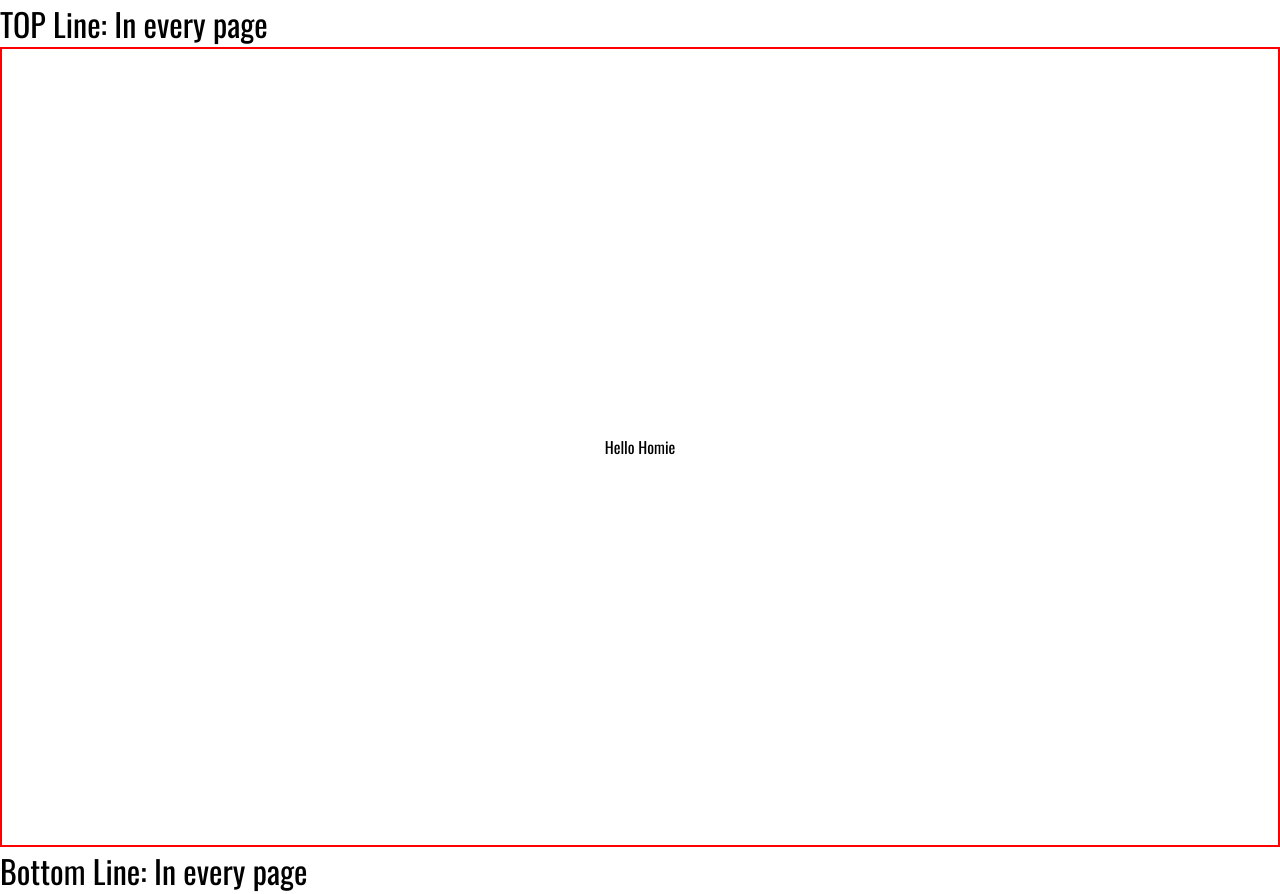
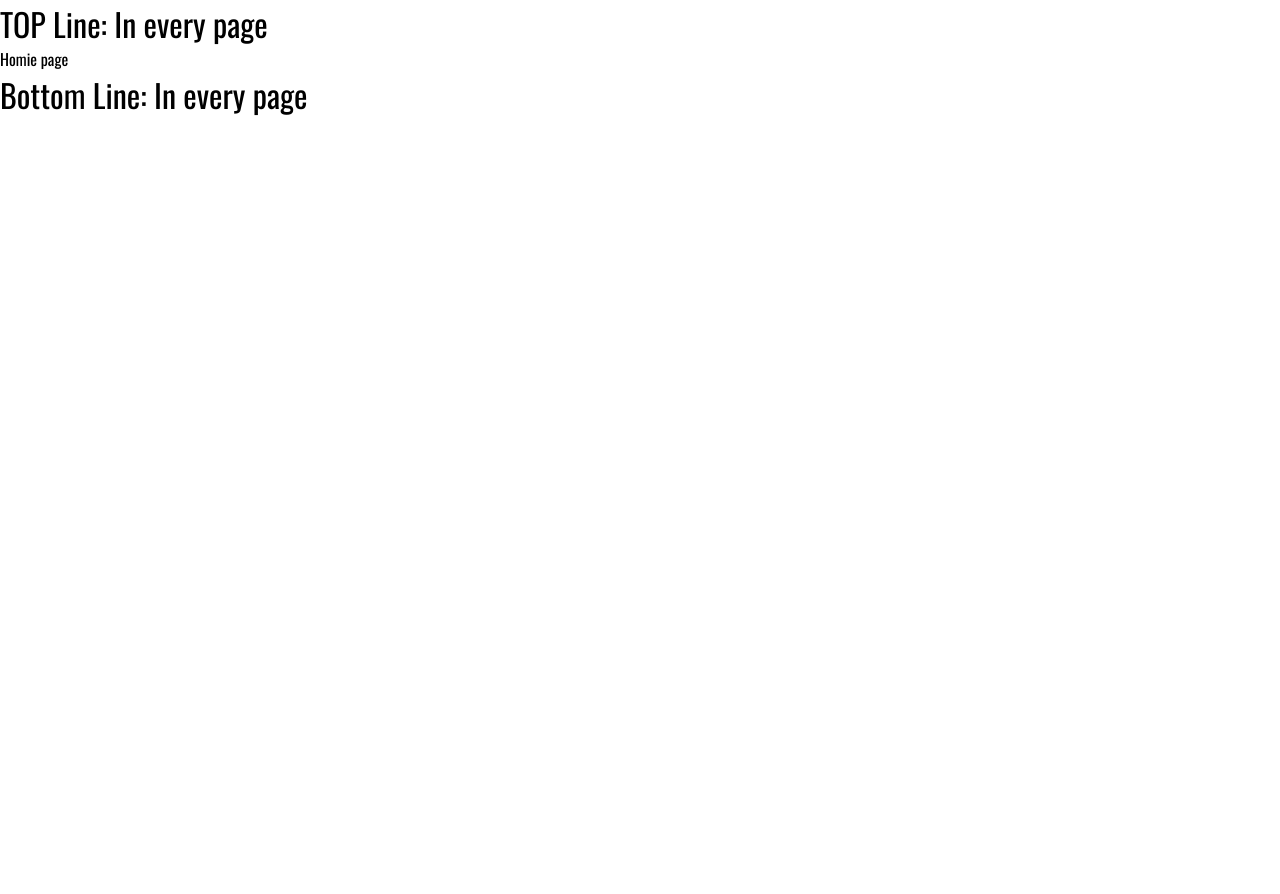
Before and after one commit to codeyourwaytofreedom/streamer, a Next.js app: page / in a window 1280 px wide. After the commit the page ends 800 px from the top, so only its background shows below. Built offline with nearby package versions, Linux system fonts and the light colour scheme.

Commit message:
Page specific layout applied.
Typescript compatible.

```diff
--- a/components/Homie.tsx
+++ b/components/Homie.tsx
@@ -1,19 +1,12 @@
 import h from "../styles/Homie.module.css";
-
-
-
+import Layout from '../components/Layout';
 
 const Homie = () => {
-
-    return (
-        <>
-            <>
-            <div className={h.homie}>
-                  Hello Homie
-            </div>
-            </>
-        </>
-     );
+  return (
+    <div>
+      Homie page
+    </div>
+   );
 }
 
 export default Homie;
--- a/components/Layout.tsx
+++ b/components/Layout.tsx
@@ -9,7 +9,7 @@ const Layout = ({children}: LayoutProps) => {
     return (
             <>
             <h1>TOP Line: In every page</h1>
-            {children}
+              {children}
             <h1>Bottom Line: In every page</h1>
             </>
      );
--- a/pages/_app.tsx
+++ b/pages/_app.tsx
@@ -1,11 +1,16 @@
 import '../styles/globals.css';
 import type { AppProps } from 'next/app';
-import Layout from '../components/Layout';
+import type { ComponentClass } from 'react';
+import NextComponentType from "next/app";
+import NextPageContext from "next/app";
+
+interface PageWithLayout extends NextComponentType<NextPageContext, any, any>, ComponentClass {
+  getLayout?: (page: JSX.Element) => JSX.Element
+}
 
 export default function App({ Component, pageProps }: AppProps) {
-  return (
-    <Layout>
-      <Component {...pageProps} />
-    </Layout>
-  );
+
+  const getLayout = (Component as PageWithLayout).getLayout || ((page) => page)
+
+  return getLayout(<Component {...pageProps} />)
 }
--- a/pages/index.tsx
+++ b/pages/index.tsx
@@ -1,6 +1,6 @@
 import Head from 'next/head'
 import Homie from '../components/Homie'
-
+import Layout from '../components/Layout'
 
 export default function Home() {
   return (
@@ -17,3 +17,12 @@ export default function Home() {
     </>
   )
 }
+
+
+Home.getLayout = function getLayout(page:any) {
+  return (
+    <Layout>
+      {page}
+    </Layout>
+  )
+}
```
Also changed, not shown: pages/other.tsx (added, +9 -0 lines), pages/withlayout.tsx (added, +9 -0 lines).
